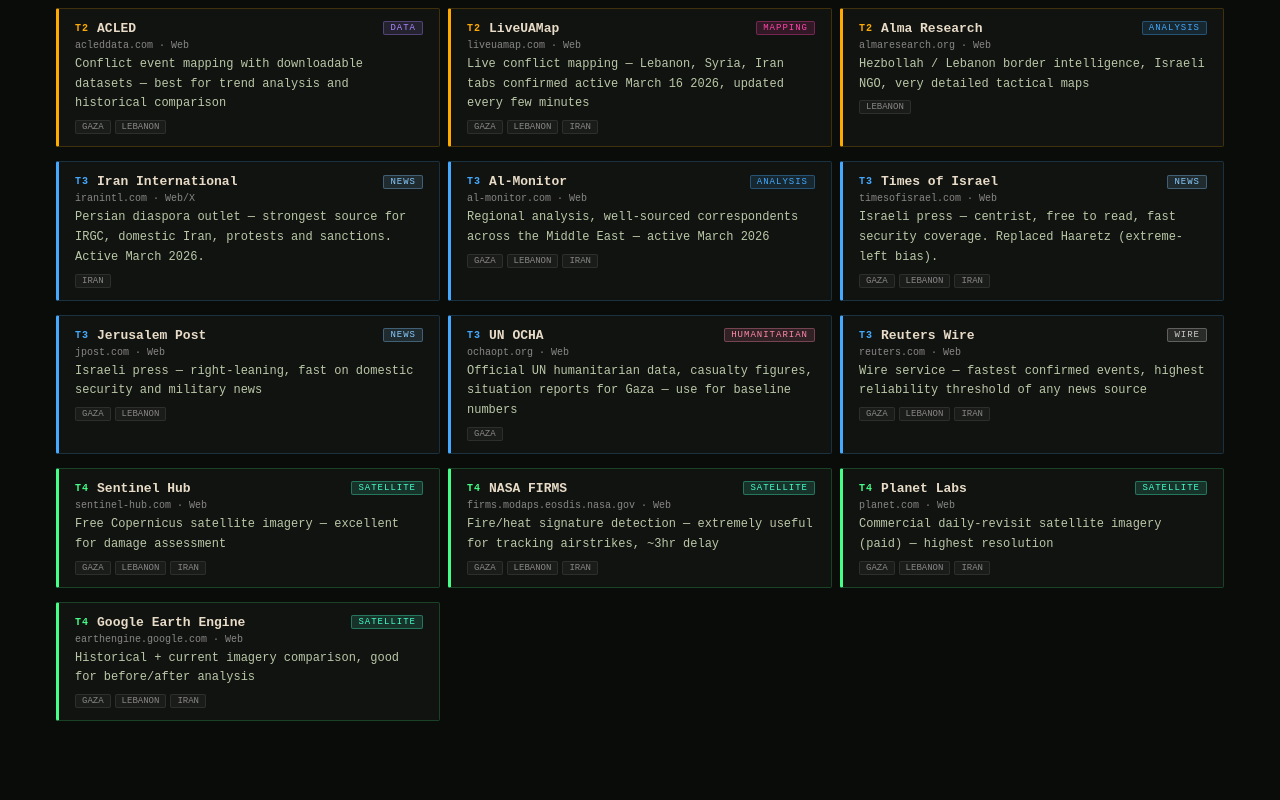
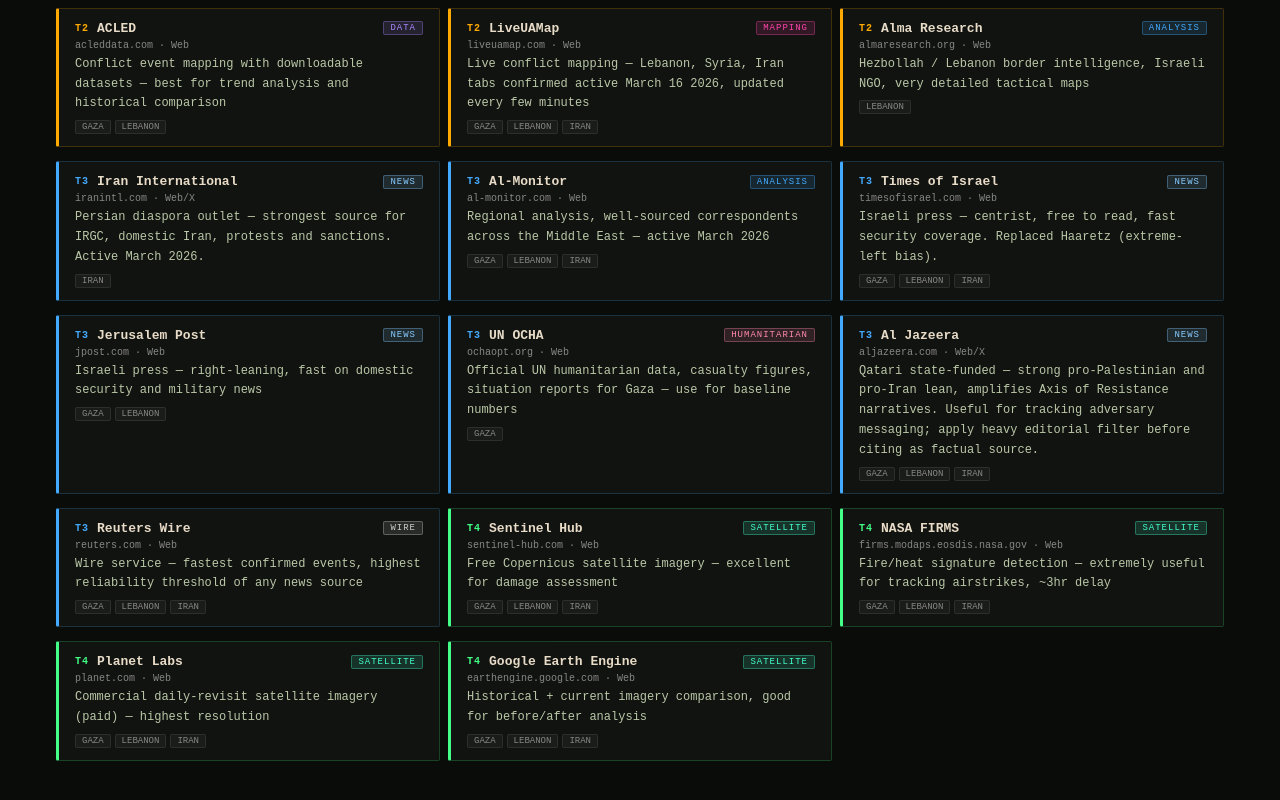
Before and after one commit to wbeelb/osint-station, a React (Vite) app: page / in a window 1280 px wide. Shown: the part 818-1618 px from the top of the page. Before the commit the page ends 1585 px from the top, so only its background shows below. Built offline with nearby package versions, Linux system fonts and the light colour scheme; the HTML template or start-up script is replaced by a standard one.

Commit message:
update: add Al Jazeera as T3 source with pro-Iran/Palestinian bias flag

```diff
--- a/src/App.jsx
+++ b/src/App.jsx
@@ -26,6 +26,7 @@
     { id: "toi", name: "Times of Israel", handle: "timesofisrael.com", platform: "Web", tier: 3, theater: ["Gaza", "Lebanon", "Iran"], type: "News", url: "https://www.timesofisrael.com", desc: "Israeli press — centrist, free to read, fast security coverage. Replaced Haaretz (extreme-left bias)." },
     { id: "jpost", name: "Jerusalem Post", handle: "jpost.com", platform: "Web", tier: 3, theater: ["Gaza", "Lebanon"], type: "News", url: "https://www.jpost.com", desc: "Israeli press — right-leaning, fast on domestic security and military news" },
     { id: "ocha", name: "UN OCHA", handle: "ochaopt.org", platform: "Web", tier: 3, theater: ["Gaza"], type: "Humanitarian", url: "https://www.ochaopt.org", desc: "Official UN humanitarian data, casualty figures, situation reports for Gaza — use for baseline numbers" },
+    { id: "aljazeera", name: "Al Jazeera", handle: "aljazeera.com", platform: "Web/X", tier: 3, theater: ["Gaza", "Lebanon", "Iran"], type: "News", url: "https://www.aljazeera.com/middle-east/", desc: "Qatari state-funded — strong pro-Palestinian and pro-Iran lean, amplifies Axis of Resistance narratives. Useful for tracking adversary messaging; apply heavy editorial filter before citing as factual source." },
     { id: "reuters", name: "Reuters Wire", handle: "reuters.com", platform: "Web", tier: 3, theater: ["Gaza", "Lebanon", "Iran"], type: "Wire", url: "https://www.reuters.com/world/middle-east/", desc: "Wire service — fastest confirmed events, highest reliability threshold of any news source" },
   ],
   geospatial: [
```
